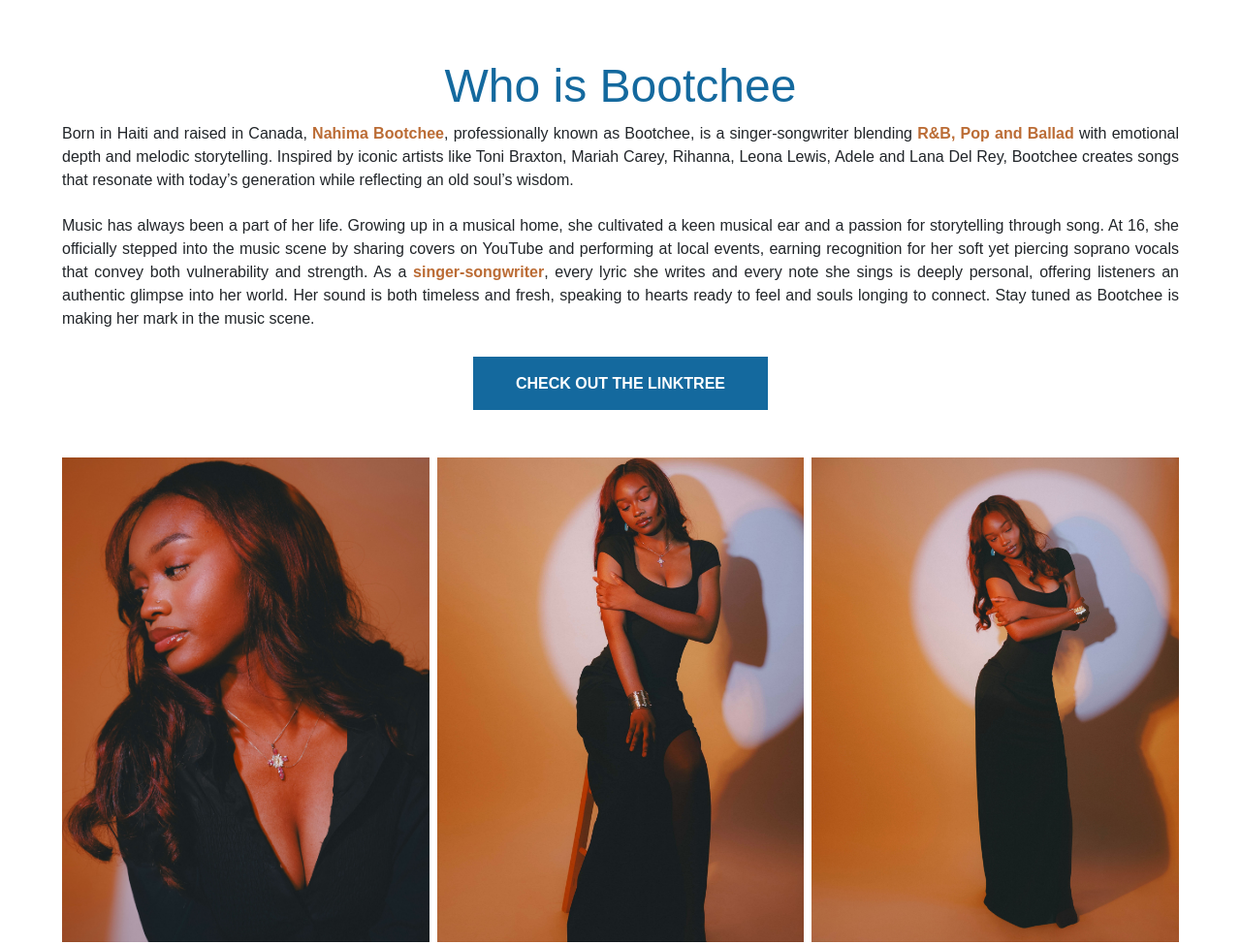
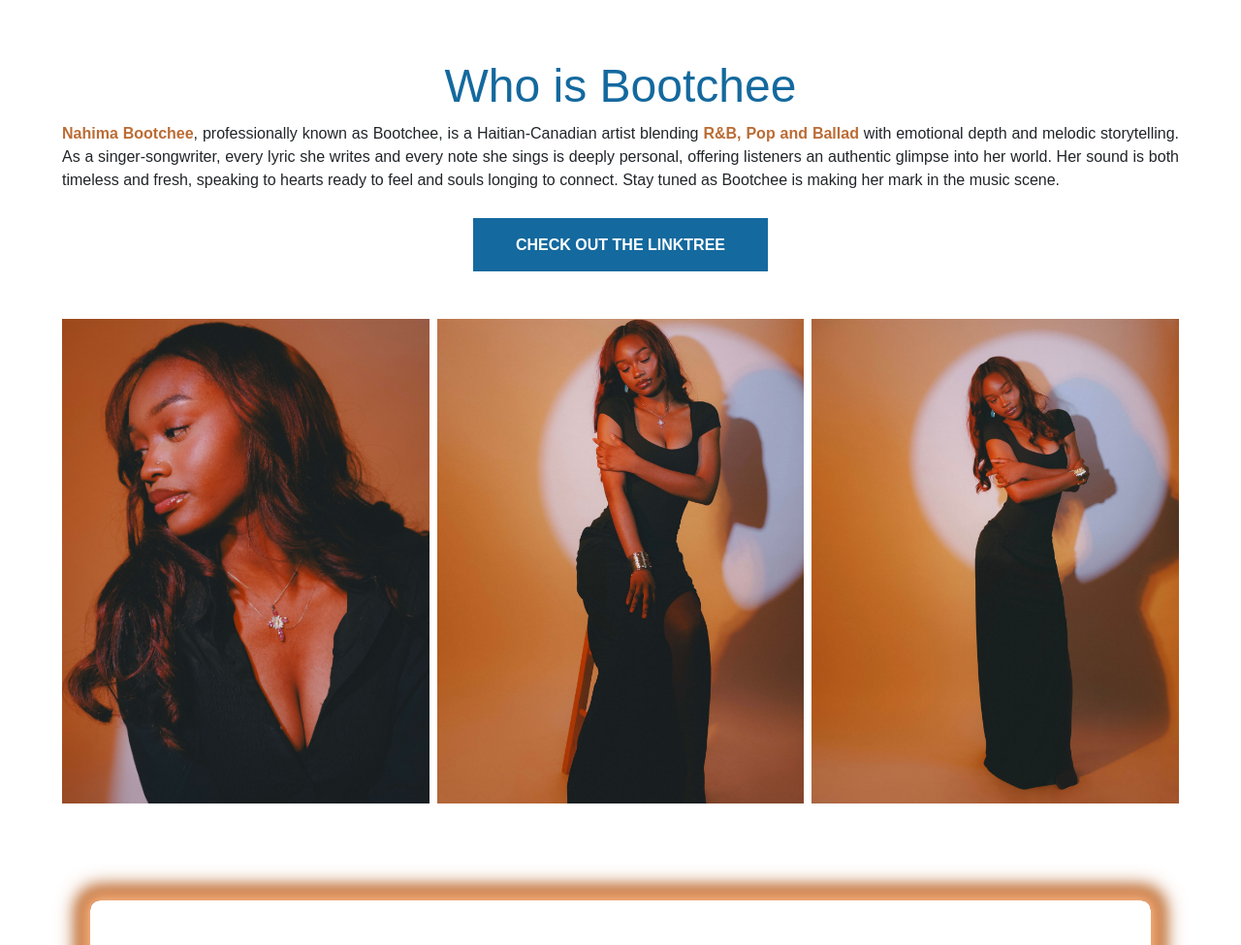
Before and after one commit to newly-web/Nahima__Bootchee, a plain HTML site: page index.html in a window 1280 px wide. Shown: the part 900-1875 px from the top of the page at 97% size. Drawn offline with nearby package versions, Linux system fonts and the light colour scheme; a web font is replaced by a local one.

Commit message:
modified p text (clients req)

```diff
--- a/index.html
+++ b/index.html
@@ -202,21 +202,11 @@
     <div class="about mx-auto" id="about">
       <h2>Who is Bootchee </h2>
       <p>
-        Born in Haiti and raised in Canada, <strong>Nahima Bootchee</strong>, professionally known as Bootchee, is a singer-songwriter blending
-        <strong>R&B, Pop and Ballad </strong>with emotional depth and melodic storytelling. Inspired by iconic artists like Toni Braxton, Mariah
-        Carey, Rihanna, Leona Lewis, Adele and Lana Del Rey, Bootchee creates songs that resonate with today’s generation while
-        reflecting an old soul’s wisdom. </p>
-        <p class="hidden">
-        Music has always been a part of her life. Growing up in a musical home, she cultivated a keen musical ear and a passion
-        for storytelling through song. At 16, she officially stepped into the music scene by sharing covers on YouTube and
-        performing at local events, earning recognition for her soft yet piercing soprano vocals that convey both vulnerability
-        and strength. As a <strong>singer-songwriter</strong>, every lyric she writes and every note she sings is deeply personal, offering
-        listeners an authentic glimpse into her world. Her sound is both timeless and fresh, speaking to hearts ready to feel
-        and souls longing to connect.
-        Stay tuned as Bootchee is making her mark in the music scene.
+      <strong>Nahima Bootchee</strong>, professionally known as Bootchee, is a Haitian-Canadian artist blending <strong>R&B, Pop and Ballad </strong>with
+      emotional depth and melodic storytelling. As a singer-songwriter, every lyric she writes and every note she sings is
+      deeply personal, offering listeners an authentic glimpse into her world. Her sound is both timeless and fresh, speaking
+      to hearts ready to feel and souls longing to connect. Stay tuned as Bootchee is making her mark in the music scene. </p>
 
-
-      </p>
 
 
 
--- a/src/main.js
+++ b/src/main.js
@@ -2,9 +2,20 @@
 // loader
 window.addEventListener("load", function () {
     const loader = document.getElementById("preloader");
-    loader.classList.add("fade-out"); // Fade out loader
 
+    // Prevent scrolling while loader is visible
+    document.body.classList.add("no-scroll");
+
+    // Fade out loader
+    loader.classList.add("fade-out");
+
+    // After fade-out animation, remove loader and allow scroll again
+    loader.addEventListener("transitionend", function () {
+        loader.style.display = "none";
+        document.body.classList.remove("no-scroll");
+    });
 });
+
 
 // Close menu when a link is clicked
 document.querySelectorAll('.nav a').forEach(link => {
--- a/styles/one.css
+++ b/styles/one.css
@@ -1,3 +1,8 @@
+/* when loader is on */
+body.no-scroll {
+    overflow: hidden;
+}
+
 div.background {
     background-image:
         linear-gradient(to bottom, rgba(173, 173, 173, 0.463) 70%, white 100%),
--- a/styles/two.css
+++ b/styles/two.css
@@ -50,12 +50,7 @@ button.btn-76 {
 }
 
 /* xxs */
-@media (min-width: 375px) {
-    .hidden {
-        display: none;
-    }
 
-}
 
 /* specific phones */
 @media (min-width:420px) {}
@@ -137,9 +132,7 @@ button.btn-76 {
 
     }
 
-    .hidden {
-        display: block;
-    }
+
 
     .btn-76:hover {
         background: var(--col-copper);
```
